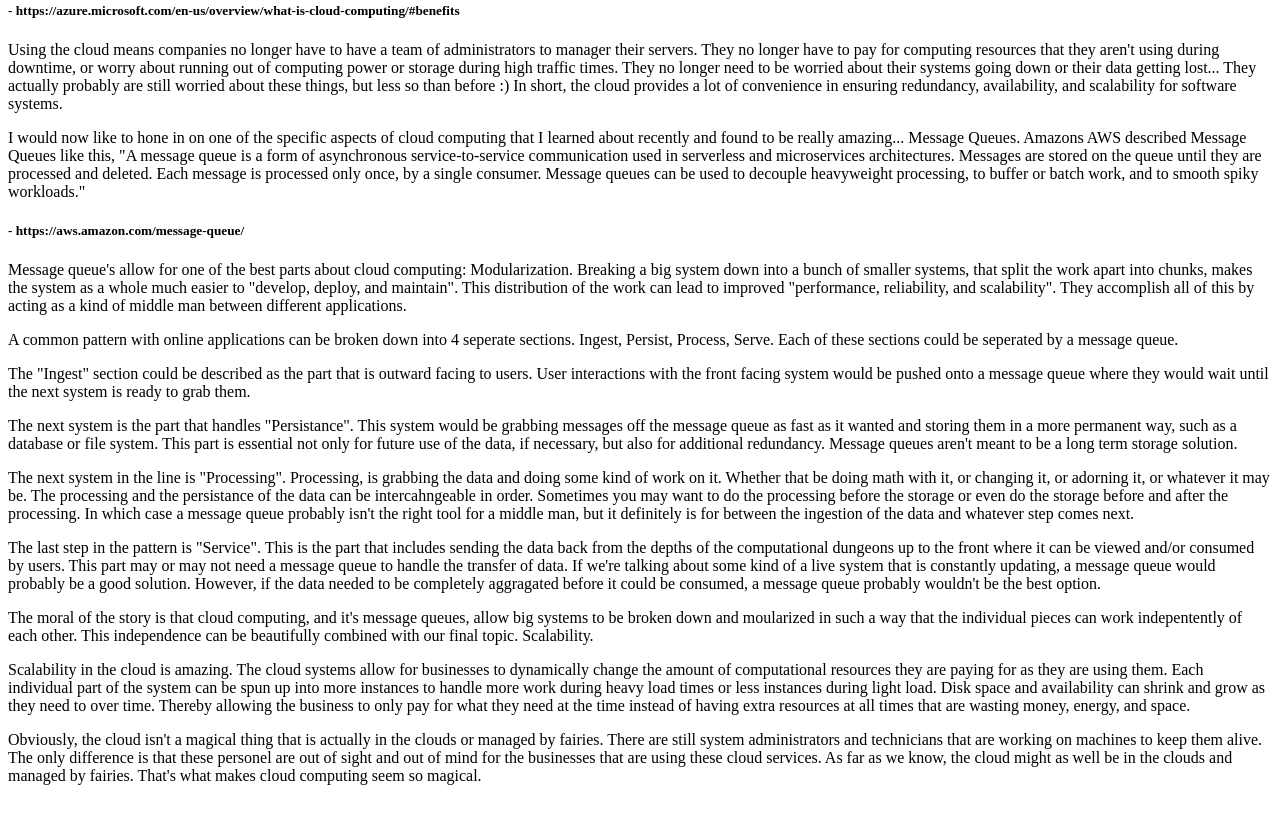
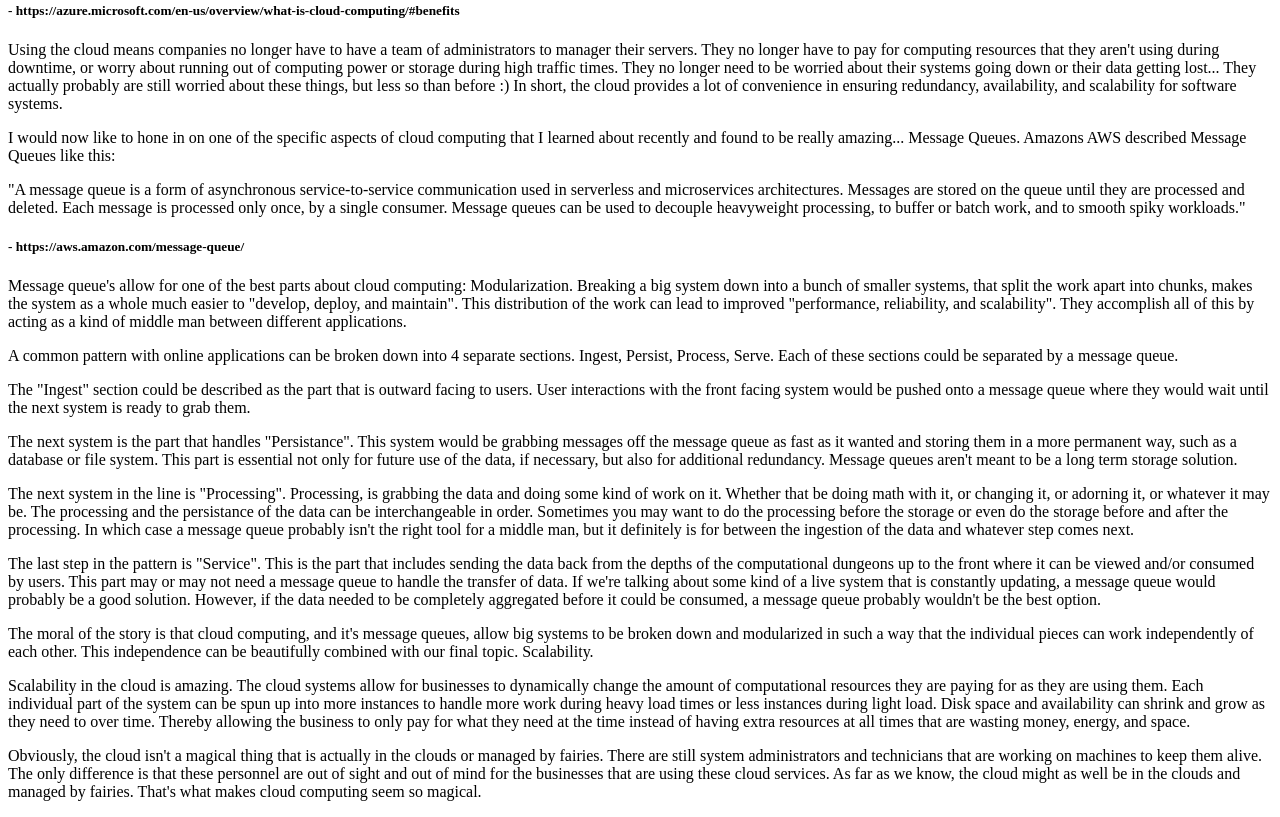
Before and after one commit to tpoulsen93/tpoulsen93.github.io, a plain HTML site: page index.html in a window 1280 px wide. Shown: the part 472-1289 px from the top of the page. Drawn offline with Linux system fonts and the light colour scheme.

Commit message:
fixed spelling errors

```diff
--- a/index.html
+++ b/index.html
@@ -10,7 +10,7 @@ solutions typically included rooms full of physical servers with one or more
 "System Administrators" working to manage them. These servers had to be
 manually configured with their hardware and software resources according to
 their job, whether they be managing the database system or the computing
-power or the development environments or any othe myriad other systems a
+power or the development environments or any other myriad systems a
 business might need. These systems were typically all or nothing. As soon as
 resources for one machine aren't enough, the system administrator would have to
 set up an entire new machine and then that machine would only be using a small
@@ -48,13 +48,15 @@ availability, and scalability for software systems.</p>
 
  <p>I would now like to hone in on one of the specific aspects of cloud computing
 that I learned about recently and found to be really amazing... Message Queues.
-Amazons AWS described Message Queues like this, "A message queue is a form of
-asynchronous service-to-service communication used in serverless and
-microservices architectures. Messages are stored on the queue until they are
-processed and deleted. Each message is processed only once, by a single
-consumer. Message queues can be used to decouple heavyweight processing, to
-buffer or batch work, and to smooth spiky workloads."</p>
- <h5> - https://aws.amazon.com/message-queue/</h5>
+Amazons AWS described Message Queues like this:</p>
+
+<p>"A message queue is a form of asynchronous service-to-service communication
+  used in serverless and microservices architectures. Messages are stored on
+  the queue until they are processed and deleted. Each message is processed
+  only once, by a single consumer. Message queues can be used to decouple
+  heavyweight processing, to buffer or batch work, and to smooth spiky
+workloads."</p>
+<h5> - https://aws.amazon.com/message-queue/</h5>
 
  <p>Message queue's allow for one of the best parts about cloud computing:
 Modularization. Breaking a big system down into a bunch of smaller systems,
@@ -63,9 +65,9 @@ to "develop, deploy, and maintain". This distribution of the work can lead to
 improved "performance, reliability, and scalability". They accomplish all of
 this by acting as a kind of middle man between different applications.</p>
 
- <p>A common pattern with online applications can be broken down into 4 seperate
+ <p>A common pattern with online applications can be broken down into 4 separate
 sections. Ingest, Persist, Process, Serve. Each of these sections could be
-seperated by a message queue.</p>
+separated by a message queue.</p>
 
  <p>The "Ingest" section could be described as the part that is outward facing to
 users. User interactions with the front facing system would be pushed onto a
@@ -82,7 +84,7 @@ solution.</p>
  <p>The next system in the line is "Processing". Processing, is grabbing the data and
 doing some kind of work on it. Whether that be doing math with it, or changing
 it, or adorning it, or whatever it may be. The processing and the persistance
-of the data can be intercahngeable in order. Sometimes you may want to do the
+of the data can be interchangeable in order. Sometimes you may want to do the
 processing before the storage or even do the storage before and after the
 processing. In which case a message queue probably isn't the right tool for a
 middle man, but it definitely is for between the ingestion of the data and
@@ -94,12 +96,12 @@ front where it can be viewed and/or consumed by users. This part may or may not
 need a message queue to handle the transfer of data. If we're talking about
 some kind of a live system that is constantly updating, a message queue would
 probably be a good solution. However, if the data needed to be completely
-aggragated before it could be consumed, a message queue probably wouldn't be
+aggregated before it could be consumed, a message queue probably wouldn't be
 the best option.</p>
 
  <p>The moral of the story is that cloud computing, and it's message queues, allow
-big systems to be broken down and moularized in such a way that the individual
-pieces can work indepentently of each other. This independence can be
+big systems to be broken down and modularized in such a way that the individual
+pieces can work independently of each other. This independence can be
 beautifully combined with our final topic. Scalability.</p>
 
  <p>Scalability in the cloud is amazing. The cloud systems allow for businesses to
@@ -114,7 +116,7 @@ money, energy, and space.</p>
  <p>Obviously, the cloud isn't a magical thing that is actually in the clouds or
 managed by fairies. There are still system administrators and technicians that
 are working on machines to keep them alive. The only difference is that these
-personel are out of sight and out of mind for the businesses that are using
+personnel are out of sight and out of mind for the businesses that are using
 these cloud services. As far as we know, the cloud might as well be in the
 clouds and managed by fairies. That's what makes cloud computing seem so
 magical.</p>
```
